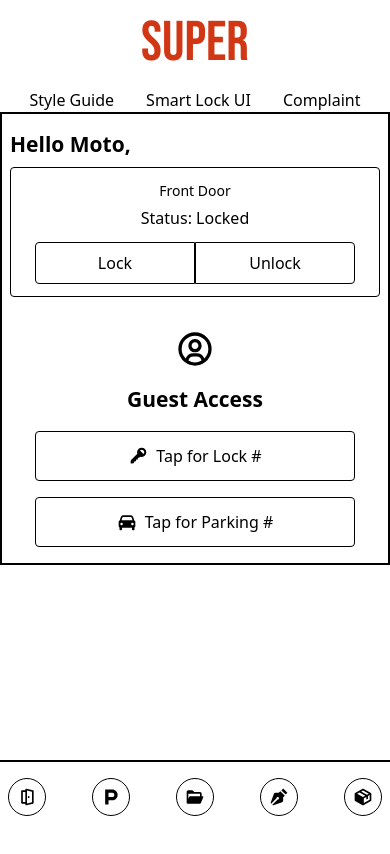
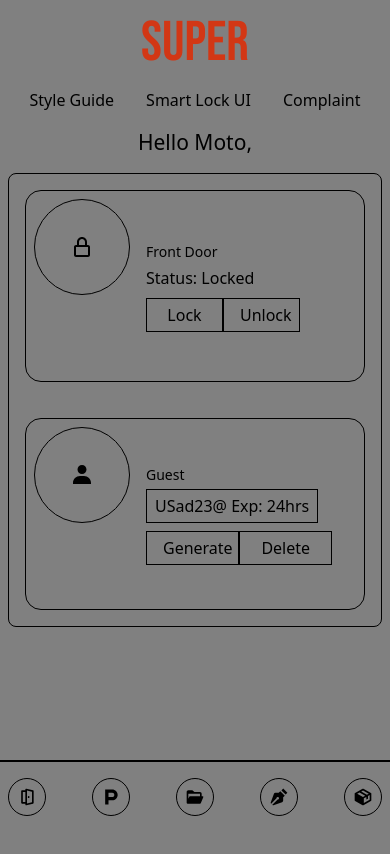
Before and after one commit to seancampbell3161/DSD-app, a React (Vite) app in the folder super_gui/: page /smartlockui in a window 390 px wide. Shown: the top 854 px of the page. Built offline with nearby package versions, Linux system fonts and the light colour scheme.

Commit message:
feat: replace user icon and enhance SmartLockUI layout for better mobile responsiveness

```diff
--- a/super_gui/src/App.css
+++ b/super_gui/src/App.css
@@ -3,6 +3,6 @@
   margin: 0 auto;
 }
 
-/* body {
+body {
   background: gray;
-} */
+}
--- a/super_gui/src/components/SmartLockUI.tsx
+++ b/super_gui/src/components/SmartLockUI.tsx
@@ -5,8 +5,9 @@ import Complaints from "/assets/icons/bxs-folder-open.svg";
 import SmartLocker from "/assets/icons/bxs-package.svg";
 import Key from "/assets/icons/bxs-key.svg";
 import Car from "/assets/icons/bxs-car.svg";
-import User from "/assets/icons/bx-user-circle.svg";
+import User from "/assets/icons/bxs-user.svg";
 import Lease from "/assets/icons/bxs-pen.svg";
+import Lock from "/assets/icons/bx-lock-alt.svg";
 
 const SmartLockUI = () => {
   const menuItems = [
@@ -20,7 +21,7 @@ const SmartLockUI = () => {
   return (
     <main className="min-h-screen relative pb-16 md:pb-0">
       {/* DESKTOP NAV BAR*/}
-      <div className="hidden md:block container mx-auto border-2 max-w-4xl">
+      <div className="hidden md:block container mx-auto border-2 max-w-4xl ">
         <div className="border-b-2 border-t-2 p-2 flex justify-between">
           {menuItems.map((item, index) => (
             <div key={index} className="flex gap-2 items-center w-auto">
@@ -37,43 +38,90 @@ const SmartLockUI = () => {
       </div>
 
       {/* MAIN CONTENT */}
-      <div className="container mx-auto border-2 max-w-4xl">
-        {/* LOCK ACCESS */}
-        <div className="mx-auto m-2 p-2">
-          <h2 className="text-xl font-bold mb-2">Hello Moto,</h2>
-          <div className="flex flex-col items-center border rounded-sm p-3 md:p-4">
-            <h2 className="text-lg md:text-xl mb-1">Front Door</h2>
-            <h2 className="mb-3">Status: Locked</h2>
+      <div className="mx-auto m-2 p-2">
+        {/* Hello Moto outside the main container */}
+        <h1 className="text-center text-xl mb-4">Hello Moto,</h1>
 
-            <div className="flex justify-between w-full max-w-xs">
-              <button className="flex justify-center items-center border rounded-sm rounded-r-none p-2 w-1/2">
-                Lock
-              </button>
-              <button className="flex justify-center items-center border rounded-sm rounded-l-none p-2 w-1/2">
-                Unlock
-              </button>
+        {/* Main content container */}
+        <div className="border rounded-lg overflow-hidden">
+          {/* Desktop: stacked vertically with centered content
+        Mobile: horizontal layout with icons on left, content on right */}
+          <div className="flex flex-col md:flex-row">
+            {/* Front Door Section */}
+            <div className="p-4 md:w-1/2">
+              {/* Desktop: centered layout */}
+              <div className="hidden md:flex md:flex-col md:items-center border rounded-2xl h-full">
+                <div className="flex justify-center items-center border rounded-full h-24 w-24 mb-2">
+                  <img src={Lock} alt="Lock" />
+                </div>
+                <h2 className="text-lg mb-1">Front Door</h2>
+                <p className="mb-2">Status: Locked</p>
+                <div className="flex w-48">
+                  <button className="border py-1 px-4 w-1/2">Lock</button>
+                  <button className="border py-1 px-4 w-1/2">Unlock</button>
+                </div>
+              </div>
+
+              {/* Mobile: horizontal layout */}
+              <div className="flex flex-row md:hidden  mb-1 h-48 border rounded-2xl p-2">
+                <div className="flex justify-center items-center border rounded-full h-24 w-24 mr-4">
+                  <img src={Lock} alt="Lock" />
+                </div>
+                <div className="flex flex-col justify-center">
+                  <h2 className="text-lg mb-1">Front Door</h2>
+                  <p className="mb-2">Status: Locked</p>
+                  <div className="flex w-full max-w-xs">
+                    <button className="border py-1 px-4 w-1/2">Lock</button>
+                    <button className="border py-1 px-4 w-1/2">Unlock</button>
+                  </div>
+                </div>
+              </div>
             </div>
-          </div>
-        </div>
 
-        {/* GUEST ACCESS */}
-        <div className="flex flex-col gap-4 py-4 px-2">
-          <div className="flex justify-center">
-            <img src={User} alt="Smart Locker" className="w-10 h-auto" />
-          </div>
+            {/* Guest Section */}
+            <div className="p-4 md:w-1/2">
+              {/* Desktop: centered layout */}
+              <div className="hidden md:flex md:flex-col md:items-center border rounded-2xl ">
+                <div className="flex justify-center items-center border rounded-full h-24 w-24 mb-2 ">
+                  <div className="flex flex-col items-center">
+                    <img src={User} alt="User" className="" />
+                  </div>
+                </div>
+                <h2 className="text-lg mb-1">Guest</h2>
+                <div className="flex mb-2">
+                  <span className="border px-2 py-1">
+                    <span>USad23@ </span>
+                    <span>Exp: 24hrs</span>
+                  </span>
+                </div>
+                <div className="flex w-48">
+                  <button className="border py-1 px-4 w-1/2">Generate</button>
+                  <button className="border py-1 px-4 w-1/2">Delete</button>
+                </div>
+              </div>
 
-          <h3 className="text-center font-bold text-xl">Guest Access</h3>
-
-          <div className="flex flex-col items-center gap-4">
-            <button className="flex justify-center items-center gap-2 border rounded-sm w-full max-w-xs p-3">
-              <img src={Key} alt="Key" className="w-5 h-5 " />
-              Tap for Lock #
-            </button>
-
-            <button className="flex justify-center items-center gap-2 border rounded-sm w-full max-w-xs p-3">
-              <img src={Car} alt="Car" className="w-5 h-5" />
-              Tap for Parking #
-            </button>
+              {/* Mobile: horizontal layout */}
+              <div className="flex flex-row md:hidden h-48 border rounded-2xl p-2">
+                <div className="flex justify-center items-center border rounded-full h-24 w-24 mr-4">
+                  <div className="flex flex-col items-center">
+                    <img src={User} alt="User" className="" />
+                  </div>
+                </div>
+                <div className="flex flex-col justify-center">
+                  <h2 className="text-lg mb-1">Guest</h2>
+                  <div className="flex mb-2">
+                    <span className="border px-2 py-1">
+                      <span>USad23@ </span>
+                      <span>Exp: 24hrs</span>
+                    </span>
+                  </div>
+                  <div className="flex w-full max-w-xs">
+                    <button className="border py-1 px-4 w-1/2">Generate</button>
+                    <button className="border py-1 px-4 w-1/2">Delete</button>
+                  </div>
+                </div>
+              </div>
+            </div>
           </div>
         </div>
       </div>
```
Also changed, not shown: super_gui/public/assets/icons/bx-user-circle.svg (deleted), super_gui/public/assets/icons/bxs-user.svg (added).
